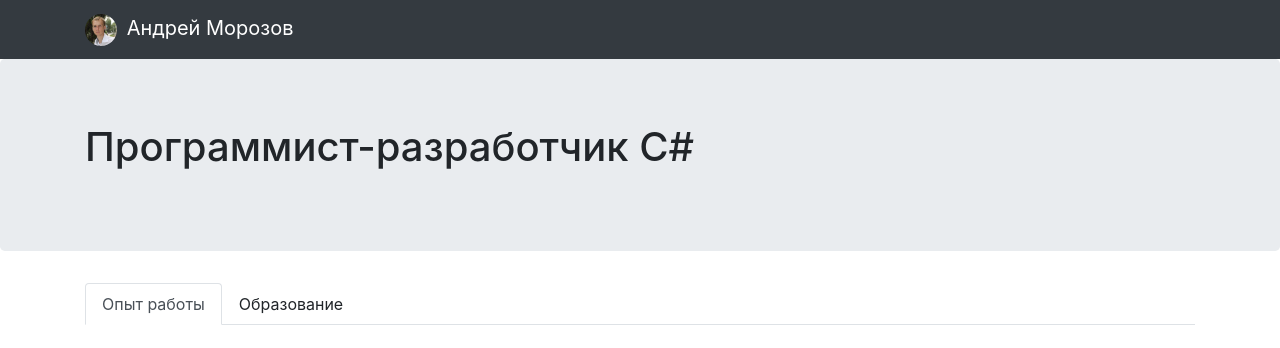
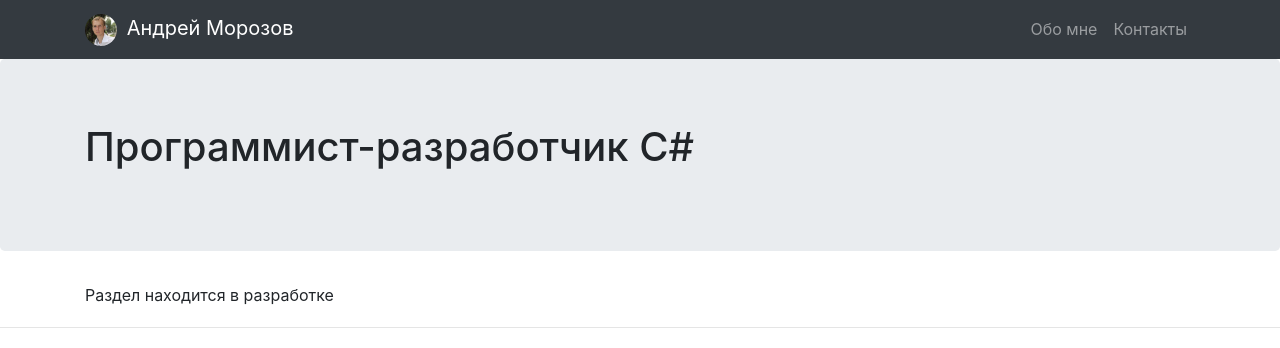
Before and after one commit to morozec/myPage, a React (Create React App) app: page /about in a window 1280 px wide. Shown: the top 348 px of the page. Built offline with nearby package versions, Linux system fonts and the light colour scheme.

Commit message:
about + contacts

```diff
--- a/package.json
+++ b/package.json
@@ -12,6 +12,7 @@
     "moment": "^2.24.0",
     "react": "^16.9.0",
     "react-dom": "^16.9.0",
+    "react-router-dom": "^5.0.1",
     "react-scripts": "3.1.1",
     "reactstrap": "^8.0.1"
   },
--- a/public/index.html
+++ b/public/index.html
@@ -5,6 +5,8 @@
     <link rel="shortcut icon" href="%PUBLIC_URL%/it.png" />
     <meta name="viewport" content="width=device-width, initial-scale=1" />
     <meta name="theme-color" content="#000000" />
+    <base href="%PUBLIC_URL%/" />
+
     <meta
       name="description"
       content="Web site created using create-react-app"
--- /dev/null
+++ b/src/components/About.js
@@ -0,0 +1,7 @@
+import React from 'react'
+import { Container } from "reactstrap";
+
+const About = () => <Container>
+    <p>Раздел находится в разработке</p>
+</Container>
+export default About
--- /dev/null
+++ b/src/components/Contacts.js
@@ -0,0 +1,9 @@
+import React from 'react'
+
+import { Container } from "reactstrap";
+
+const Contacts = () => <Container>
+    <p>Раздел находится в разработке</p>
+</Container>
+
+export default Contacts
--- a/src/components/Profile.js
+++ b/src/components/Profile.js
@@ -4,6 +4,10 @@ import Experience from './Experience'
 import Education from './Education'
 import profile from '../profile.json'
 import classnames from 'classnames';
+
+import { Route, Switch } from 'react-router';
+import About from './About'
+import Contacts from './Contacts'
 
 const Profile = () => {
     const [activeTab, setActiveTab] = useState(1)
@@ -17,17 +21,22 @@ const Profile = () => {
                 </Container>
             </Jumbotron>
 
+            <Switch>
+                <Route exact path='/about' component={About} />
+                <Route exact path='/contacts' component={Contacts} />
+
+                <Route path='/' render={props =>
                     <Container>
                         <Nav tabs>
                             <NavItem>
-                        <NavLink className={classnames({ active: activeTab === 1 }, {navLink:true})}
+                                <NavLink className={classnames({ active: activeTab === 1 }, { navLink: true })}
                                     onClick={() => setActiveTab(1)}>
                                     Опыт работы
                          </NavLink>
                             </NavItem>
 
                             <NavItem >
-                        <NavLink className={classnames({ active: activeTab === 2 }, {navLink:true})}
+                                <NavLink className={classnames({ active: activeTab === 2 }, { navLink: true })}
                                     onClick={() => setActiveTab(2)}>
                                     Образование
                          </NavLink>
@@ -43,8 +52,9 @@ const Profile = () => {
                                 <Education />
                             </TabPane>
                         </TabContent>
-
                     </Container>
+                } />
+            </Switch>
         </div>
     )
 }
--- a/src/components/TopBar.js
+++ b/src/components/TopBar.js
@@ -1,31 +1,35 @@
 import React, {useState} from 'react'
 import {Container, Collapse, Navbar, NavbarToggler, NavbarBrand, Nav, NavItem, NavLink } from 'reactstrap';
 import profilePic from '../me.jpg'
+import {Link} from 'react-router-dom'
 
 
 const TopBar = () => {
-    // const [isOpen, setIsOpen] = useState(false)
+    const [isOpen, setIsOpen] = useState(false)
 
-    // const toggle = () => {
-    //     setIsOpen(!isOpen)
-    // }
+    const toggle = () => {
+        setIsOpen(!isOpen)
+    }
 
     return (
         <Navbar color='dark' dark expand='md'>
             <Container>
-                <NavbarBrand href="/">
+                <NavbarBrand tag={Link} to="/">
                     <img src={profilePic} className='profile-pic' alt='Andrei Morozov'/>
                     <span>Андрей Морозов</span>
                 </NavbarBrand>
 
-                {/* <NavbarToggler onClick={toggle} />
+                <NavbarToggler onClick={toggle} />
                 <Collapse isOpen={isOpen} navbar>
                     <Nav className='ml-auto' navbar>
                         <NavItem>
-                            <NavLink href="/profile/">Profile</NavLink>
+                            <NavLink tag={Link} to ="/about">Обо мне</NavLink>
+                        </NavItem>
+                        <NavItem>
+                            <NavLink tag={Link} to="/contacts">Контакты</NavLink>
                         </NavItem>
                     </Nav>
-                </Collapse> */}
+                </Collapse>
             </Container>
         </Navbar>
     )
--- a/src/index.js
+++ b/src/index.js
@@ -3,10 +3,17 @@ import ReactDOM from 'react-dom';
 import './index.css';
 import App from './App';
 import * as serviceWorker from './serviceWorker';
+import { BrowserRouter } from 'react-router-dom';
 
 import 'bootstrap/dist/css/bootstrap.min.css'
 
-ReactDOM.render(<App />, document.getElementById('root'));
+const baseUrl = document.getElementsByTagName('base')[0].getAttribute('href');
+
+ReactDOM.render(
+    <BrowserRouter basename={baseUrl}>
+        <App />
+    </BrowserRouter>,
+    document.getElementById('root'));
 
 // If you want your app to work offline and load faster, you can change
 // unregister() to register() below. Note this comes with some pitfalls.
```
Also changed, not shown: src/App.js (line endings or trailing spaces). Lines whose indentation alone changed are shown as unchanged.
